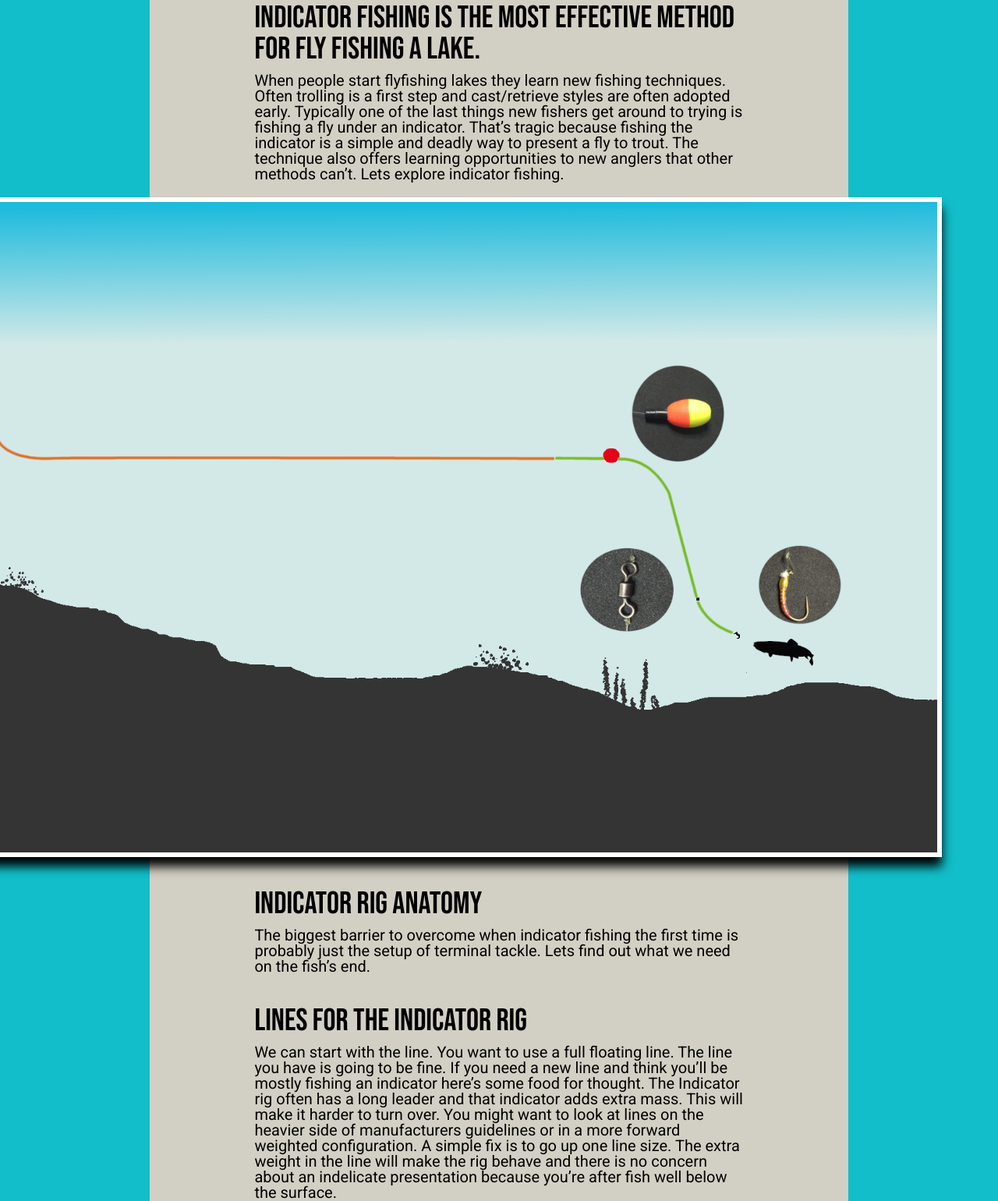
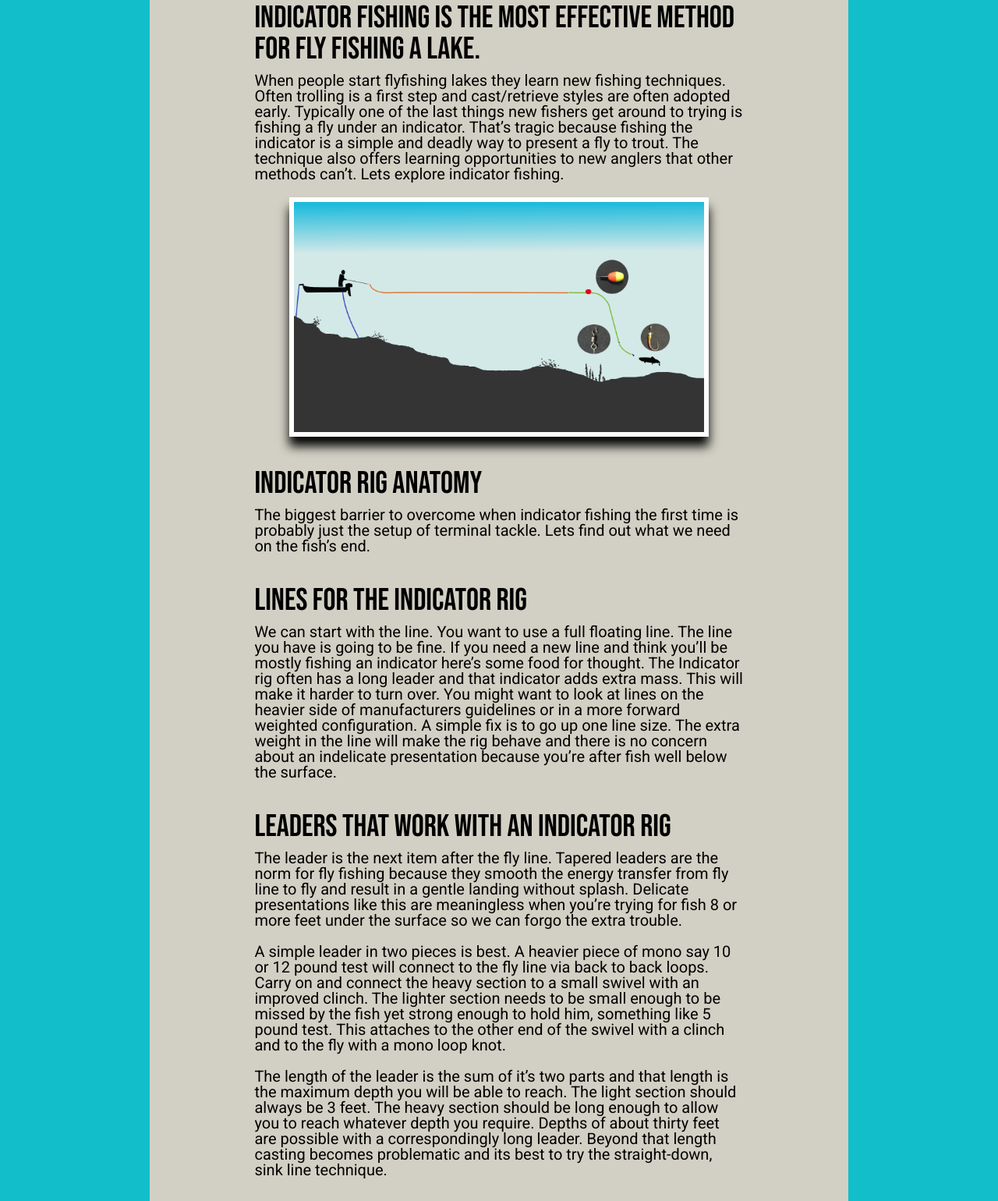
Before and after one commit to Ryan-Cross/stillwater, a Flask app: page /indicator in a window 1280 px wide. Shown: the part 785-2325 px from the top of the page at 78% size. Run offline with Flask 2, Linux system fonts and the light colour scheme.

Commit message:
try4 fix on aspect indicator page

```diff
--- a/SWTApp/static/indicator.css
+++ b/SWTApp/static/indicator.css
@@ -120,10 +120,10 @@ h2{
     display: flex;
     justify-content: center;
     margin-bottom: 2rem;
-    width: 60%;
+
 }
 .snaps{
-
+    width: 60%;
     object-fit:contain;
     box-sizing: border-box;
     border: .5vw solid white;
```
